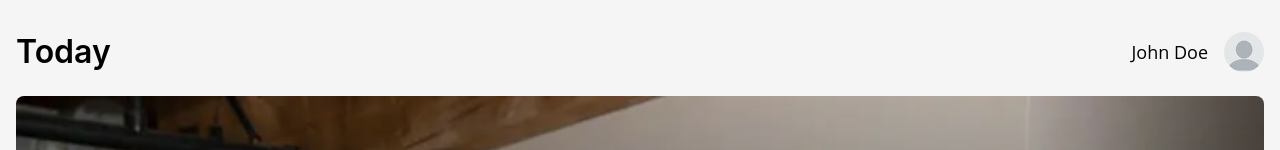
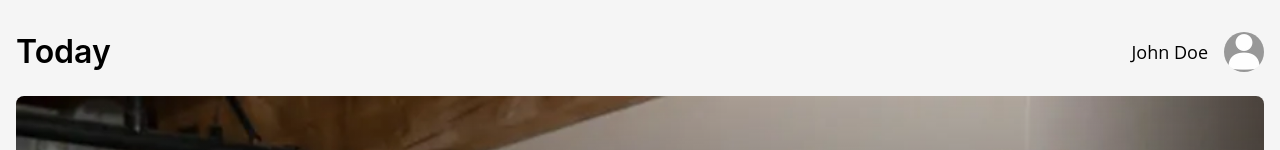
Before and after one commit to byVusi/fitlog, a plain HTML site: page index.html in a window 1280 px wide. Shown: the top 150 px of the page. Drawn offline with Linux system fonts and the light colour scheme; a web font is replaced by a local one.

Commit message:
Updated files

```diff
--- a/index.html
+++ b/index.html
@@ -172,7 +172,7 @@
             <h1>Today</h1>
             <div width="48" class="profile">
                 <span style="padding-right:16px; font-size:18px;">John Doe</span>
-                <img src="./assets/media/images/profile-pic.jpeg" style="border-radius: 100%;" alt="profile picture" width="40" height="40">
+                <img src="./assets/media/images/profile-pic.jpg" style="border-radius: 100%;" alt="profile picture" width="40" height="40">
             </div>
         </div>
     </header>
```
Also changed, not shown: assets/media/images/profile-pic.jpeg (deleted), assets/media/images/profile-pic.jpg (added).
